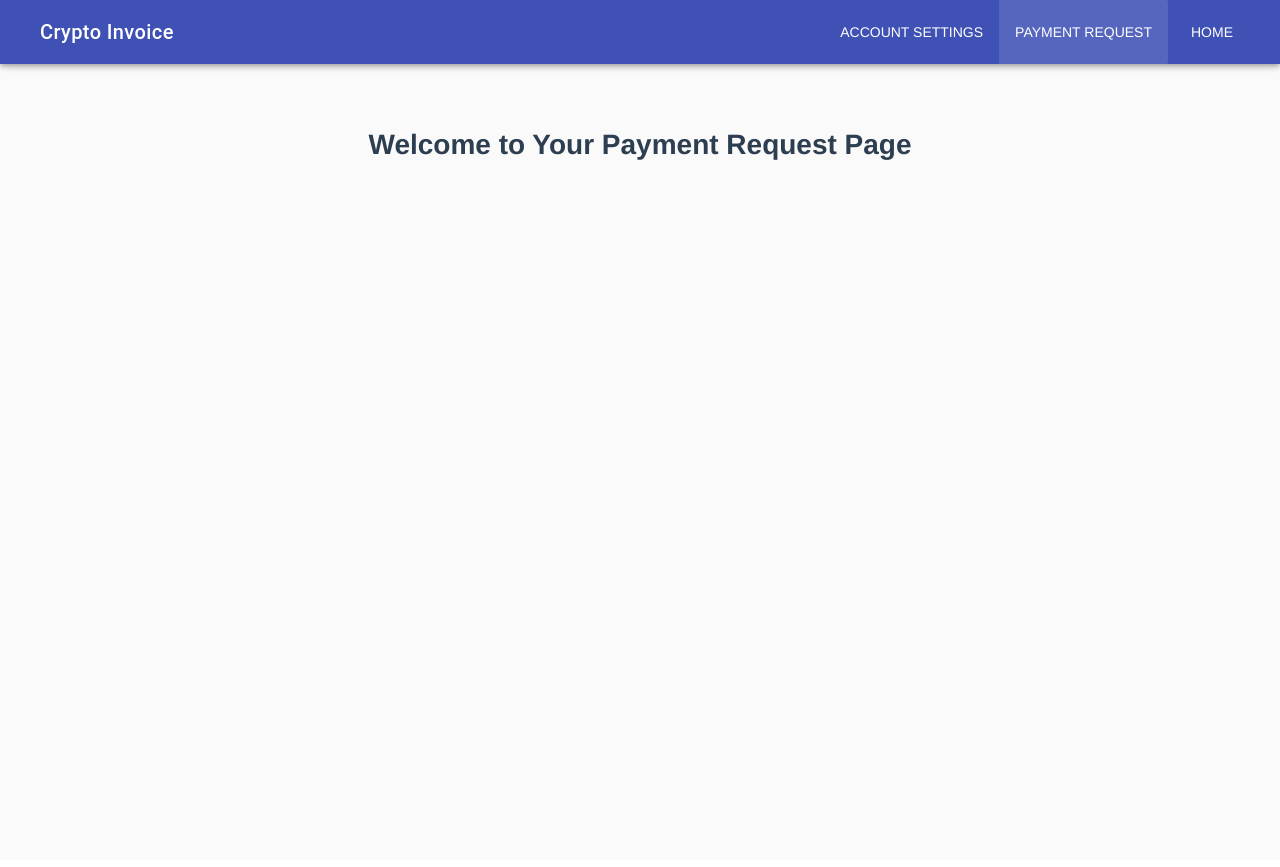
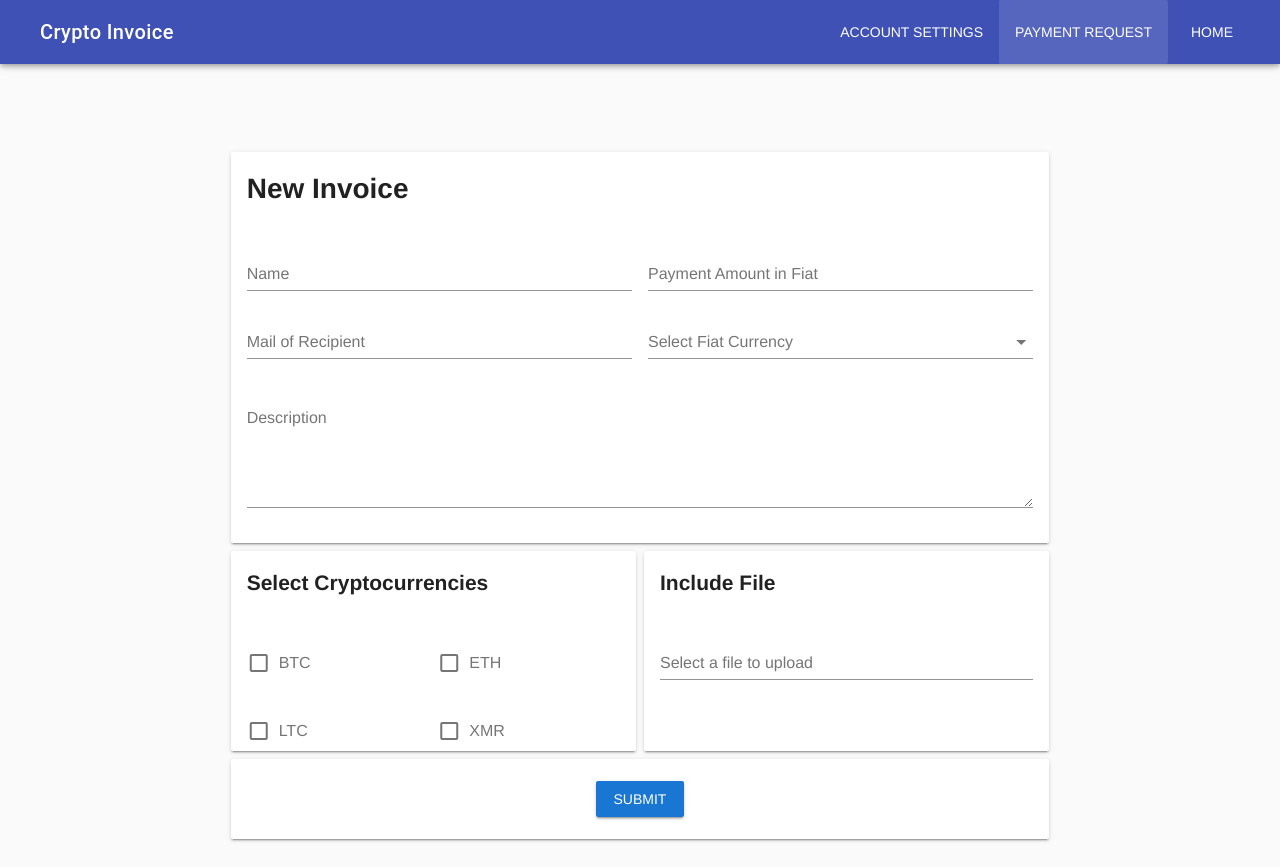
Before and after one commit to f-melloni/crypto-invoice-frontend, a Vue app: page /paymentrequest in a window 1280 px wide. Built offline with nearby package versions, Linux system fonts and the light colour scheme; no server answers; some icons are missing.

Commit message:
Refactoring + resolves simplifate/Cryptoinvoice/Octopus#7

```diff
--- a/src/components/CryptoCard.vue
+++ b/src/components/CryptoCard.vue
@@ -8,7 +8,7 @@
         &nbsp;{{ccUp}}
       </h2>
       <v-spacer></v-spacer>
-      <v-btn dark v-if="invoice.state !== 0" round :color="stateColor" @click="viewTransaction()"><v-icon>{{stateIcon}}</v-icon>&nbsp;View in Explorer</v-btn>
+      <v-btn dark v-if="invoice.state !== 1" round :color="stateColor" @click="viewTransaction()"><v-icon>{{stateIcon}}</v-icon>&nbsp;View in Explorer</v-btn>
     </v-card-title>
     <v-card-text>
       <v-text-field readonly label="Address" v-model="invoice[currencyCode.toLowerCase() + 'Address']"></v-text-field>
@@ -52,13 +52,13 @@ export default{
     stateColor () {
       var stateColor;
       switch (this.invoice.state) {
-        case 0:
+        case 1:
           stateColor = 'grey';
           break;
-        case 1:
+        case 2:
           stateColor = 'orange';
           break;
-        case 2:
+        case 3:
           stateColor = 'success';
           break;
         default:
@@ -70,13 +70,13 @@ export default{
     stateIcon () {
       var icon;
       switch (this.invoice.state) {
-        case 0:
+        case 1:
           icon = 'radio_button_unchecked';
           break;
-        case 1:
+        case 2:
           icon = 'access_time';
           break;
-        case 2:
+        case 3:
           icon = 'done_all';
           break;
       }
--- a/src/components/Invoice.vue
+++ b/src/components/Invoice.vue
@@ -5,9 +5,9 @@
         <v-card>
           <v-card-title >
             <v-avatar size="36px" :color="avatarColor">
-              <v-icon :title="paymentStatus" v-if="invoice.state === 0" dark>radio_button_unchecked</v-icon>
-              <v-icon :title="paymentStatus" v-if="invoice.state === 1" dark>access_time</v-icon>
-              <v-icon :title="paymentStatus" v-if="invoice.state === 2" dark>done_all</v-icon>
+              <v-icon :title="paymentStatus" v-if="invoice.state === 1" dark>radio_button_unchecked</v-icon>
+              <v-icon :title="paymentStatus" v-if="invoice.state === 2" dark>access_time</v-icon>
+              <v-icon :title="paymentStatus" v-if="invoice.state === 3" dark>done_all</v-icon>
             </v-avatar>
             <h1>
               &nbsp;Invoice
@@ -25,7 +25,9 @@
                 <v-text-field readonly label="Date Created" v-model="invoice.dateCreated"></v-text-field>
                 <v-text-field readonly label="Date Received" v-model="dateReceived"></v-text-field>
               </v-flex>
-              <v-text-field xs12 multi-line readonly label="Description" v-model="invoice.description"></v-text-field>
+              <v-flex>
+                <v-text-field xs12 multi-line readonly label="Description" v-model="invoice.description"></v-text-field>
+              </v-flex>
             </v-layout>
           </v-card-text>
         </v-card>
@@ -35,10 +37,10 @@
     <v-layout row wrap><!--Crypto Cards-->
       <v-flex xs12 md12 offset-lg2 lg8>
         <v-layout row wrap>
-          <v-flex xs12 md12 lg6 v-if="invoice.acceptBtc">
+          <v-flex xs12 md12 lg6 v-if="invoice.acceptBTC">
             <crypto-card v-if="renderCryptoCard('btc')" currencyCode="btc" color="orange" :invoice="invoice"></crypto-card>
           </v-flex>
-          <v-flex xs12 md12 lg6 v-if="invoice.acceptLtc">
+          <v-flex xs12 md12 lg6 v-if="invoice.acceptLTC">
             <crypto-card  v-if="renderCryptoCard('ltc')" currencyCode="ltc" color="grey" :invoice="invoice"></crypto-card>
           </v-flex>
         </v-layout>
@@ -97,13 +99,13 @@ export default {
     paymentStatus () {
       var status;
       switch (this.invoice.state) {
-        case 0:
+        case 1:
           status = 'Pending';
           break;
-        case 1:
+        case 2:
           status = 'Waiting for Confirmation';
           break;
-        case 2:
+        case 3:
           status = 'Received and Confirmed';
           break;
         default:
@@ -118,13 +120,13 @@ export default {
     avatarColor () {
       var color;
       switch (this.invoice.state) {
-        case 0:
+        case 1:
           color = 'grey';
           break;
-        case 1:
+        case 2:
           color = 'orange';
           break;
-        case 2:
+        case 3:
           color = 'success';
           break;
         default:
--- a/src/components/PaymentRequestPage.vue
+++ b/src/components/PaymentRequestPage.vue
@@ -1,17 +1,149 @@
 <template>
-    <div>
-        <h1>{{ msg }}</h1>
-    </div>
+  <v-container fluid grid-list-md>
+    <!--Main Options-->
+    <v-layout row wrap>
+      <v-flex xs12 md12 lg8 offset-lg2>
+        <v-card>
+          <v-card-title>
+            <h1>New Invoice</h1>
+          </v-card-title>
+          <v-card-text>
+            <v-layout row wrap>
+              <v-flex xs12 lg6 pr-2>
+                <v-text-field label="Name" v-model="newInvoice.name"></v-text-field>
+                <v-text-field label="Mail of Recipient" v-model="newInvoice.recipient"></v-text-field>
+              </v-flex>
+              <v-flex xs12 lg6 pl-2>
+                <v-text-field label="Payment Amount in Fiat" v-model="newInvoice.fiatAmount"></v-text-field>
+                <v-select label="Select Fiat Currency" :items="fiatCurrencies" v-model="newInvoice.fiatCurrencyCode"></v-select>
+              </v-flex>
+              <v-flex>
+                <v-text-field xs12 multi-line label="Description" v-model="newInvoice.description"></v-text-field>
+              </v-flex>
+            </v-layout>
+          </v-card-text>
+        </v-card>
+      </v-flex>
+    </v-layout>
+
+    <v-layout row wrap>
+    <!--Crypto Options-->
+      <v-flex xs12 md12 lg8 offset-lg2>
+        <v-layout xs12>
+          <v-flex xs12 sm6>
+            <v-card class="subCard">
+              <v-card-title><h2>Select Cryptocurrencies</h2></v-card-title>
+              <v-card-text>
+                <v-layout row wrap>
+                  <v-flex xs12 lg6>
+                    <v-checkbox color="orange" label="BTC" v-model="newInvoice.acceptBTC"></v-checkbox>
+                    <v-checkbox color="grey" label="LTC" v-model="newInvoice.acceptLTC"></v-checkbox>
+                  </v-flex>
+                  <v-flex xs12 lg6>
+                    <v-checkbox color="blue darken-3" label="ETH"></v-checkbox>
+                    <v-checkbox color="orange darken-3" label="XMR"></v-checkbox>
+                  </v-flex>
+                </v-layout>
+              </v-card-text>
+            </v-card>
+          </v-flex>
+          <!--Include file-->
+          <v-flex xs12 sm6>
+            <v-card class="subCard">
+              <v-card-title><h2>Include File</h2></v-card-title>
+              <v-card-text>
+                <input id="inputFile" type="file" @change="fileChanged($event.target.files[0])"/>
+                <v-text-field label="Select a file to upload" @click="openFileUpload" v-model="uploadedFileName"></v-text-field>
+              </v-card-text>
+            </v-card>
+          </v-flex>
+        </v-layout>
+      </v-flex>
+    </v-layout>
+    <v-layout row wrap>
+      <v-flex xs12 md12 lg8 offset-lg2 justify-center>
+        <v-card>
+          <v-card-text>
+            <v-btn @click="submit" color="primary">Submit</v-btn>
+          </v-card-text>
+        </v-card>
+      </v-flex>
+    </v-layout>
+  </v-container>
 </template>
 <script>
+import axios from 'axios';
+import { connectionString } from '@/appSettings.json';
 export default {
   name: 'PaymentRequestPage',
   data () {
     return {
-      msg: 'Welcome to Your Payment Request Page'
+      newInvoice: {},
+      uploadedFile: null,
+      uploadedFileName: ''
+    };
+  },
+  computed: {
+    fiatCurrencies () {
+      return ['USD', 'EUR', 'CZK'];
+    }
+  },
+  methods: {
+    openFileUpload () {
+      document.getElementById('inputFile').click();
+    },
+    fileChanged (file) {
+      this.uploadedFile = file;
+      this.uploadedFileName = file.name;
+    },
+    submit () {
+      var self = this;
+      function send (payload) {
+        axios.post(connectionString + '/api/invoices', payload, {
+          withCredentials: true
+        }).then(function (response) {
+          if (response.status === 200) {
+            self.$store.dispatch('getInvoiceAction', response.data);
+          }
+        }).catch(function (error) {
+          console.error('Post Error: ', error);
+        });
+      };
+
+      var payload = {
+        Name: this.newInvoice.name,
+        Description: this.newInvoice.description,
+        FiatAmount: this.newInvoice.fiatAmount,
+        FiatCurrencyCode: this.newInvoice.fiatCurrencyCode,
+        AcceptBTC: this.newInvoice.acceptBTC,
+        AcceptLTC: this.newInvoice.acceptLTC,
+        Recipient: this.newInvoice.recipient
+      };
+      // Send with file
+      if (this.uploadedFile) {
+        // Get Base64
+        var reader = new FileReader();
+        reader.onload = function () {
+          payload.File = this.result;
+          send(payload);
+        };
+        reader.readAsDataURL(this.uploadedFile);
+        reader.onerror = function (error) {
+          console.error('File Error: ', error);
+        };
+      } else { // Send without file
+        send(payload);
+      }
     }
   }
-}
+};
 </script>
 <!-- Add "scoped" attribute to limit CSS to this component only -->
-<style scoped></style>
+<style scoped>
+#inputFile {
+  display: none;
+}
+.subCard {
+  height: 200px !important;
+}
+</style>
--- a/src/main.js
+++ b/src/main.js
@@ -8,8 +8,8 @@ import Vuetify from 'vuetify';
 import 'vuetify/dist/vuetify.css';
 import 'material-design-icons-iconfont/dist/material-design-icons.css';
 import 'cryptocoins-icons/webfont/cryptocoins.css';
-import axios from 'axios';
-import { connectionString } from './appSettings.json';
+// import axios from 'axios';
+// import { connectionString } from './appSettings.json';
 
 Vue.use(Vuetify);
 Vue.config.productionTip = false;
@@ -23,7 +23,8 @@ new Vue({
   template: '<App/>',
   created () {
     // load the store here
-    axios.get(connectionString + '/api/invoices/init', {
+    this.$store.dispatch('initStore');
+    /* axios.get(connectionString + '/api/invoices/init', {
       withCredentials: true
     }).then(({ data }) => {
       this.$store.dispatch('setUserIdAction', data.userId);
@@ -39,6 +40,6 @@ new Vue({
       }).catch(function (error) {
         console.log(error);
       });
-    });
+    }); */
   }
 });
--- a/src/store/store.js
+++ b/src/store/store.js
@@ -25,8 +25,8 @@ export default new Vuex.Store({
     userId: state => state.userId
   },
   mutations: {
-    addInvoice: (state, payload) => {
-      state.invoices.unshift(payload);
+    getInvoice: (state, payload) => {
+      state.invoices.push(payload);
     },
     setUserId: (state, payload) => {
       state.userId = payload
@@ -48,11 +48,38 @@ export default new Vuex.Store({
         var index = state.invoices.indexOf(toDelete);
         state.invoices.splice(index, 1);
       }
+    },
+    loadInvoices: (state, payload) => {
+      payload.forEach(invoice => {
+        state.invoices.push(invoice);
+      });
     }
   },
   actions: {
-    addInvoiceAction: ({ commit }, payload) => {
-      commit('addInvoice', payload);
+    getInvoiceAction: ({ commit }, payload) => {
+      axios.get(connectionString + '/api/invoices/' + payload, {
+        withCredentials: true
+      }).then(function (response) {
+        commit('getInvoice', response.data);
+      }).catch(function (error) {
+        console.error(error);
+      });
+    },
+    initStore: ({ commit }) => {
+      axios.get(connectionString + '/api/invoices/init', {
+        withCredentials: true
+      }).then(({ data }) => {
+        commit('setUserId', data.userId);
+        commit('setDisplayName', data.displayName);
+        commit('loadInvoices', data.invoiceList);
+        axios.get(connectionString + '/api/user-settings/' + data.userId, {
+          withCredentials: true
+        }).then((response) => {
+          commit('setUserSettings', response.data);
+        }).catch(function (error) {
+          console.log(error);
+        });
+      });
     },
     setUserIdAction: ({ commit }, payload) => {
       commit('setUserId', payload);
--- a/src/utils.js
+++ b/src/utils.js
@@ -8,6 +8,7 @@ export default {
     decimals: 8
   },
   paymentStates: [
+    'Unknown', // should not be possible to get; reason: webapi starts this enum from 1
     'Pending',
     'Waiting for Confirmation',
     'Received and Confirmed'
```
Also changed, not shown: src/components/Dashboard.vue (+8 -9 lines), src/components/PaymentStatusPage.vue (deleted, +0 -17 lines).
